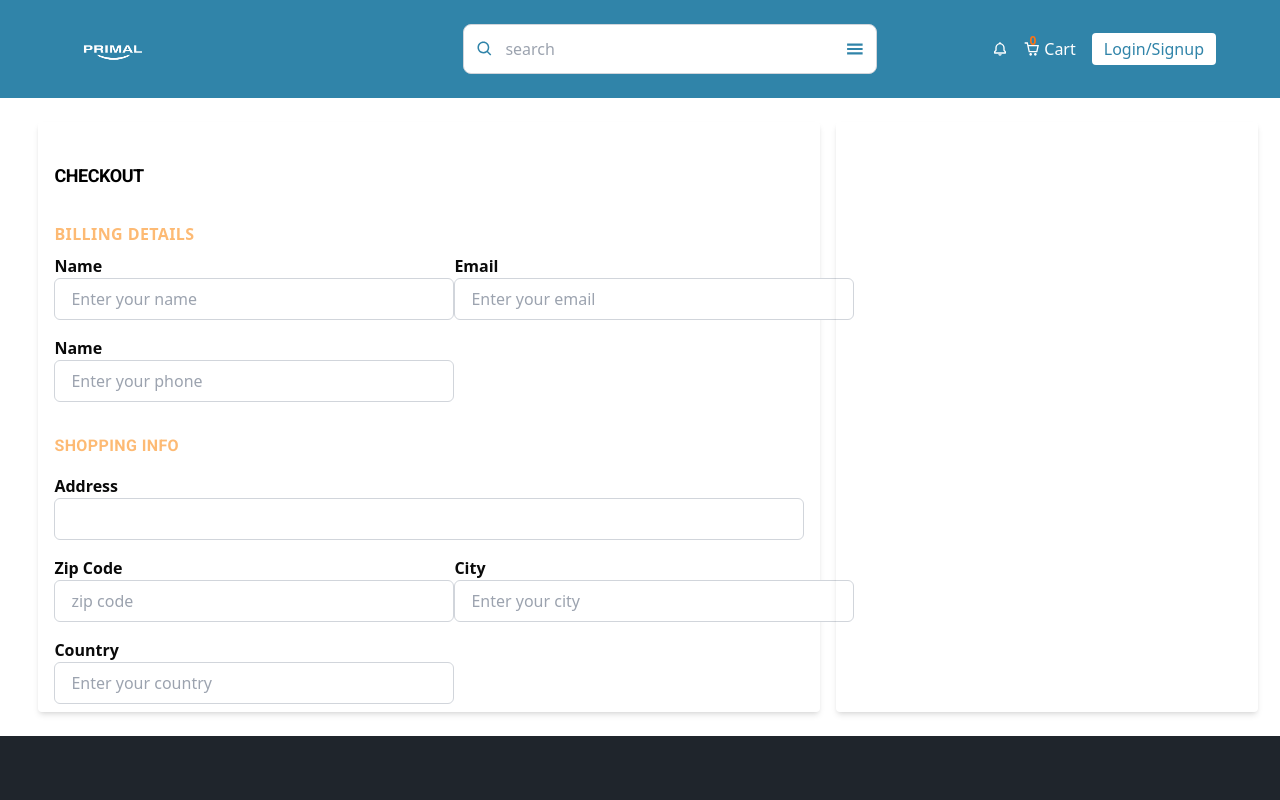
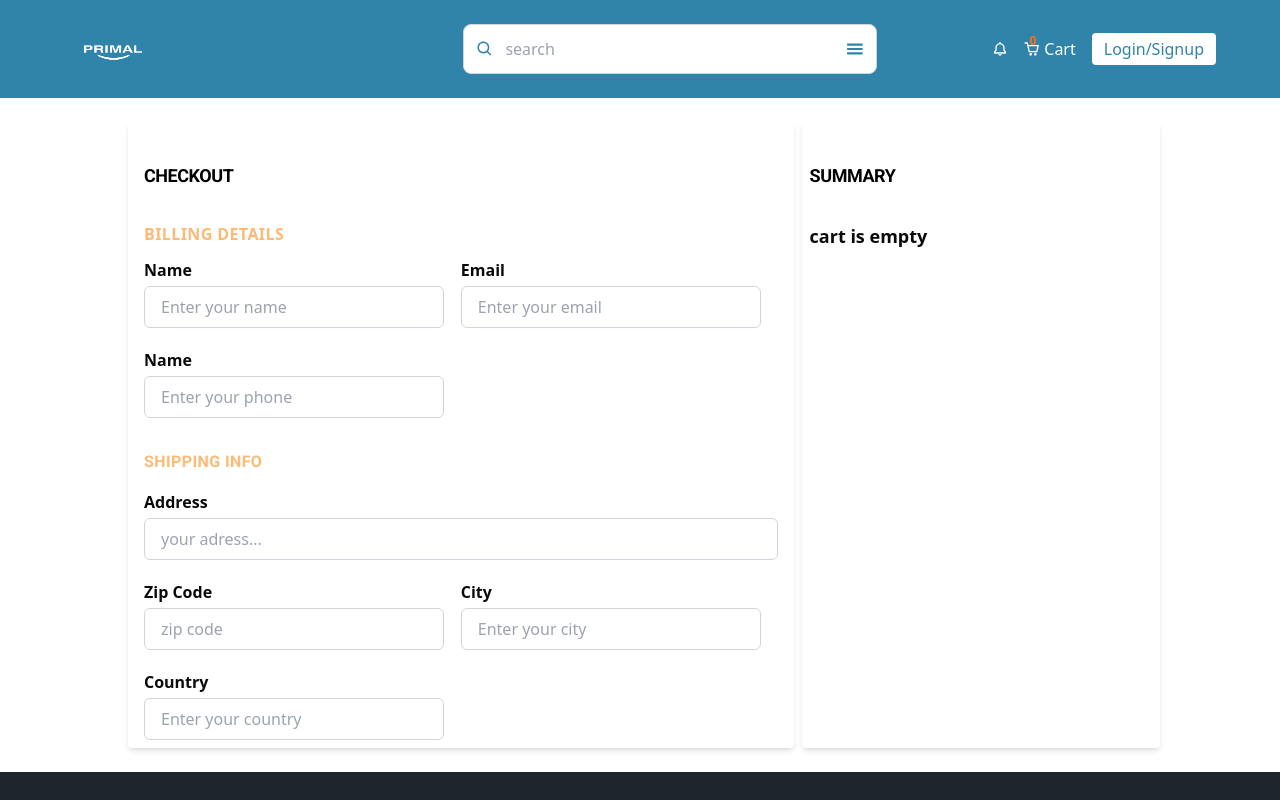
Before and after one commit to FlackoCodes/store-front, a React (Vite) app: page /checkout in a window 1280 px wide. Shown: the top 800 px of the page. Built offline with nearby package versions, Linux system fonts and the light colour scheme.

Commit message:
feat: proceed and pay

```diff
--- a/src/components/Cart/Checkout.tsx
+++ b/src/components/Cart/Checkout.tsx
@@ -1,7 +1,26 @@
+import { Link } from "react-router-dom";
+import { RootState } from "../../store/store"
+import { useSelector } from "react-redux"
+
+
+
 function Checkout() {
+
+    const cart = useSelector((state: RootState) => state.cart.cart)
+
+    const totalPrice = cart.reduce(function (prev, next) {
+        return prev + next.price;
+    }, 0);
+
+    const shipping: number = 50;
+
+    const grandTotal = totalPrice + shipping;
+
+
+
     return (
-        <div className="w-[94%] my-0 mx-auto bg-white">
-            <div className="grid grid-cols-[65%_35%] gap-4 my-6">
+        <div className="w-[80%] my-0 mx-auto bg-white">
+            <div className="grid grid-cols-[65%_35%] gap-2 my-6">
                 <div className="py-2 px-4 shadow-md rounded">
                     <header className="my-8">
                         <h1 className="uppercase text-black font-bold text-lg tracking-tight">checkout</h1>
@@ -12,79 +31,121 @@ function Checkout() {
                     <form action="/" className="mt-2">
                         <div className="grid grid-cols-[1fr_1fr] gap-y-4 items-center">
                             <div>
-                                <label htmlFor="name" className="block capitalize font-bold">name</label>
+                                <label htmlFor="name" className="block capitalize font-bold my-1">name</label>
                                 <input
                                     type="text"
                                     id="name"
                                     placeholder="Enter your name"
                                     className="px-4 py-2 border border-gray-300 rounded-md
-                                    focus:outline-none focus:border-blue-500 w-[400px]"
+                                    focus:outline-none focus:border-blue-500 w-[300px]"
                                 />
                             </div>
                             <div>
-                                <label htmlFor="email" className="block capitalize font-bold">email</label>
+                                <label htmlFor="email" className="block capitalize font-bold my-1">email</label>
                                 <input
                                     type="email"
                                     id="email"
                                     placeholder="Enter your email"
-                                    className="px-4 py-2 border w-[400px] border-gray-300 rounded-md focus:outline-none focus:border-blue-500"
+                                    className="px-4 py-2 border w-[300px] border-gray-300 rounded-md focus:outline-none focus:border-blue-500"
                                 />
                             </div>
                             <div>
-                                <label htmlFor="phone" className="block capitalize font-bold">name</label>
+                                <label htmlFor="phone" className="block capitalize font-bold my-1">name</label>
                                 <input
                                     type="number"
                                     id="phone"
                                     placeholder="Enter your phone"
                                     className="px-4 py-2 border border-gray-300 rounded-md
-                                    focus:outline-none focus:border-blue-500 w-[400px]"
+                                    focus:outline-none focus:border-blue-500 w-[300px]"
                                 />
                             </div>
                         </div>
                         <div className="mt-8">
                             <header>
-                                <h2 className="uppercase tracking-wide font-bold text-base text-orange-300 my-4">shopping info</h2>
+                                <h2 className="uppercase tracking-wide font-bold text-base text-orange-300 my-4">shipping info</h2>
                             </header>
                         </div>
                         <div>
-                            <label htmlFor="address" className="block capitalize font-bold">address</label>
-                            <input type="text" className="px-4 py-2 border border-gray-300 rounded-md
+                            <label htmlFor="address" className="block capitalize font-bold my-1">address</label>
+                            <input type="text" placeholder="your adress..." className="px-4 py-2 border border-gray-300 rounded-md
                                     focus:outline-none focus:border-blue-500 w-full" />
                         </div>
                         <div className="grid grid-cols-[1fr_1fr] gap-y-4 items-center mt-4">
                             <div>
-                                <label htmlFor="zip" className="block capitalize font-bold">zip code</label>
+                                <label htmlFor="zip" className="block capitalize font-bold my-1">zip code</label>
                                 <input
                                     type="text"
                                     id="zip"
                                     placeholder="zip code"
                                     className="px-4 py-2 border border-gray-300 rounded-md
-                                    focus:outline-none focus:border-blue-500 w-[400px]"
+                                    focus:outline-none focus:border-blue-500 w-[300px]"
                                 />
                             </div>
                             <div>
-                                <label htmlFor="city" className="block capitalize font-bold">city</label>
+                                <label htmlFor="city" className="block capitalize font-bold my-1">city</label>
                                 <input
                                     type="text"
                                     id="city"
                                     placeholder="Enter your city"
-                                    className="px-4 py-2 border w-[400px] border-gray-300 rounded-md focus:outline-none focus:border-blue-500"
+                                    className="px-4 py-2 border w-[300px] border-gray-300 rounded-md focus:outline-none focus:border-blue-500"
                                 />
                             </div>
                             <div>
-                                <label htmlFor="country" className="block capitalize font-bold">country</label>
+                                <label htmlFor="country" className="block capitalize font-bold my-1">country</label>
                                 <input
                                     type="text"
                                     id="country"
                                     placeholder="Enter your country"
                                     className="px-4 py-2 border border-gray-300 rounded-md
-                                    focus:outline-none focus:border-blue-500 w-[400px]"
+                                    focus:outline-none focus:border-blue-500 w-[300px]"
                                 />
                             </div>
                         </div>
                     </form>
                 </div>
-                <div className="p-2 shadow-md rounded"></div>
+                <div className="p-2 shadow-md rounded">
+                    <header className="my-8">
+                        <h1 className="uppercase text-black font-bold text-lg tracking-tight">summary</h1>
+                    </header>
+                    <div className="w-[90%] my-0 mx-auto">
+                        {cart.map((item, index) => <div key={index}>
+                            <div className="flex gap-2">
+                                <div className="my-2">
+                                    <img src={item.image} className="w-[60px] h-[60px] rounded-sm" alt="image" />
+                                </div>
+                                <div className="flex flex-col gap-2">
+                                    <h3>{item.name}</h3>
+                                    <p>GHS{item.price}</p>
+                                </div>
+                            </div>
+                        </div>)}
+                    </div>
+                    {
+                        cart.length ? <div className="w-[90%] my-0 mx-auto ">
+                            <div className="flex items-center justify-between gap-2 my-1">
+                                <h3 className="font-medium text-sm">Total</h3>
+                                <span>GHS {totalPrice}</span>
+                            </div>
+                            <div className="flex items-center justify-between gap-2 my-1">
+                                <h3 className="font-medium text-sm">Shipping</h3>
+                                <span>GHS 50</span>
+                            </div>
+                            <div className="flex items-center justify-between gap-2 my-1">
+                                <h3 className="font-medium text-sm">grand total</h3>
+                                <span>GHS {grandTotal}</span>
+                            </div>
+                            <div className="my-4">
+                                <Link
+                                    to="/"
+                                    className="bg-amber-800 text-white uppercase font-medium text-sm py-2 px-6 roundeds shadow-md transition-all duration-300 ease-in-out hover:bg-amber-700 hover:shadow-lg focus:outline-none focus:ring-2 focus:ring-amber-500"
+                                >
+                                    Continue and Pay
+                                </Link>
+                            </div>
+                        </div>
+                            : <span className="text-center text-lg font-bold">cart is empty</span>}
+                </div>
+
             </div>
         </div >
     )
```
